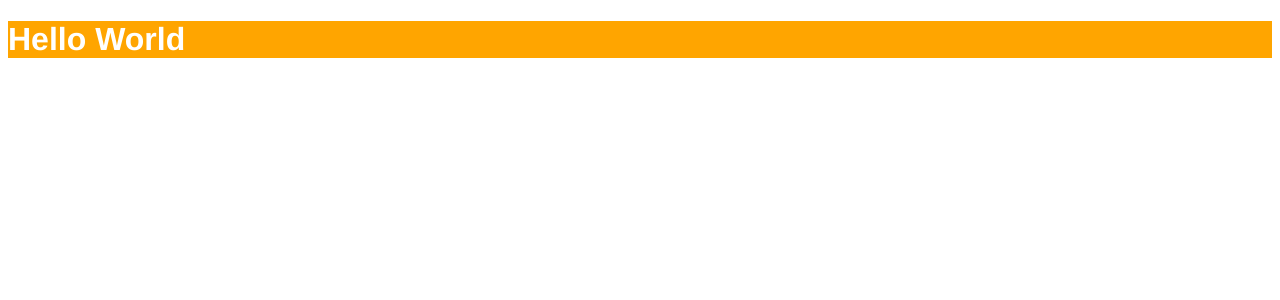
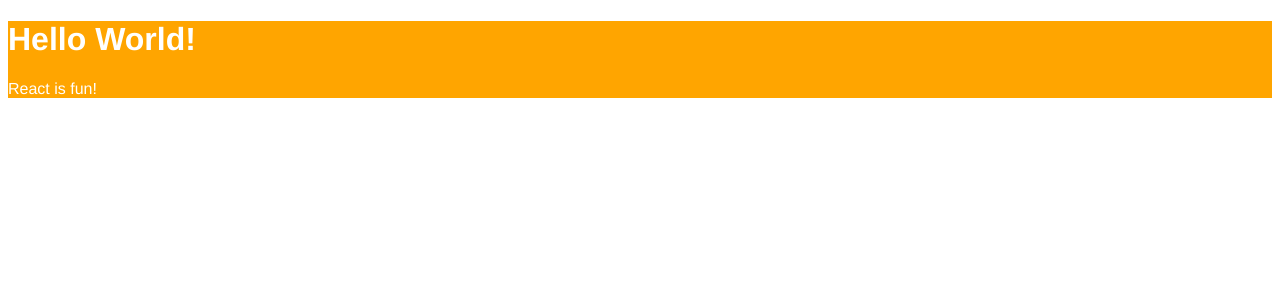
Before and after one commit to britobluis/react-is-fun, a React (Create React App) app: page / in a window 1280 px wide. Shown: the top 300 px of the page. Built offline with nearby package versions, Linux system fonts and the light colour scheme.

Commit message:
Refactored elements using JavaScript as XML (JSX)

```diff
--- a/src/index.js
+++ b/src/index.js
@@ -7,13 +7,10 @@ var style= {
     fontFamily: 'Helvetica'
 }
 
-const title = React.createElement(
-    'h1',
-    { id: 'title', className: 'header', style: style },
-    'Hello World'
-)
-
 ReactDOM.render(
-    title,
+    <div style={style}>
+        <h1 id="heading-element" className="header">Hello World!</h1>
+        <p>React is fun!</p>
+    </div>,
     document.getElementById('root')
 )
```
